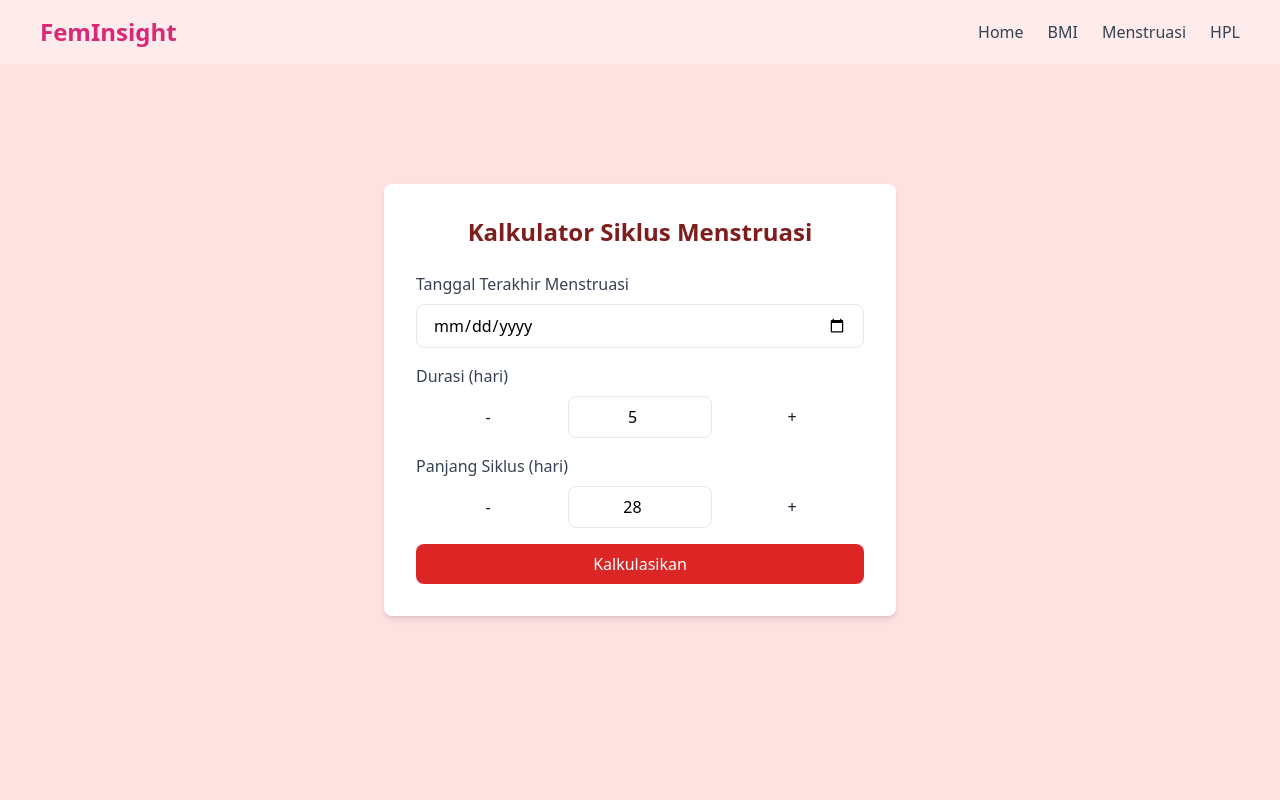
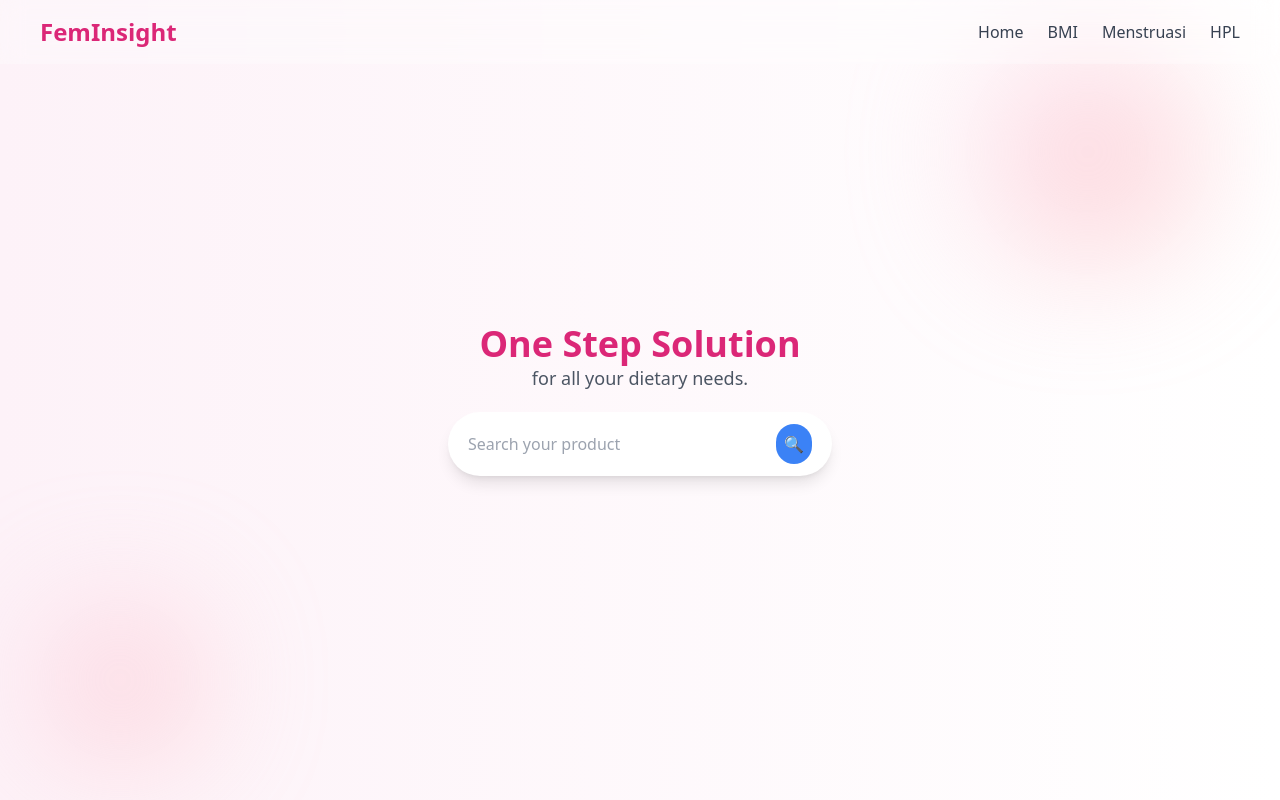
Before and after one commit to silviansi/feminsight, a Vue app: page / in a window 1280 px wide. Built offline with nearby package versions, Linux system fonts and the light colour scheme.

Commit message:
update main and router for setting layout

```diff
--- a/src/App.vue
+++ b/src/App.vue
@@ -1,4 +1,35 @@
 <template>
+  <component :is="layout">
+    <router-view v-slot="{ Component }">
+      <transition name="fade" mode="out-in">
+        <component :is="Component" />
+      </transition>
+    </router-view>
+  </component>
+</template>
+
+<script setup>
+import { computed } from 'vue';
+import { useRoute } from 'vue-router';
+import LandingLayouts from '@/layouts/LandingLayouts.vue';
+import MenuLayout from '@/layouts/MenuLayout.vue';
+
+const route = useRoute();
+
+// Pastikan default layout adalah LandingLayouts
+const layout = computed(() => route.meta.layout || LandingLayouts);
+</script>
+
+<style>
+/* Animasi transisi */
+.fade-enter-active, .fade-leave-active {
+  transition: opacity 0.5s;
+}
+.fade-enter, .fade-leave-to {
+  opacity: 0;
+}
+</style>
+<!-- <template>
   <div id="app">
     <Navbar />
     <main class="p-0">
@@ -16,4 +47,4 @@ export default {
     Navbar,
   },
 }
-</script>
+</script> -->
--- a/src/router/index.js
+++ b/src/router/index.js
@@ -1,25 +1,33 @@
 import { createRouter, createWebHistory } from 'vue-router';
+import Home from '../views/Home.vue';
+import LandingLayouts from '../layouts/LandingLayouts.vue';
 import MenstruasiView from '../views/Menstruasi.vue';
 import BMIView from '../views/BMI.vue';
 import HPLView from '../views/HPL.vue';
+import MenuLayout from '../layouts/MenuLayout.vue';
 
 const router = createRouter({
   history: createWebHistory(),
   routes: [
     {
       path: '/',
-      name: 'Menstruasi',
-      component: MenstruasiView
+      component: Home,
+      meta: { layout: LandingLayouts },
     },
     {
       path: '/bmi',
-      name: 'BMI',
       component: BMIView,
+      meta: { layout: MenuLayout },
+    },
+    {
+      path: '/menstruasi',
+      component: MenstruasiView,
+      meta: { layout: MenuLayout },
     },
     {
       path: '/hpl',
-      name: 'HPL',
-      component: HPLView
+      component: HPLView,
+      meta: { layout: MenuLayout },
     }
   ],
 })
```
